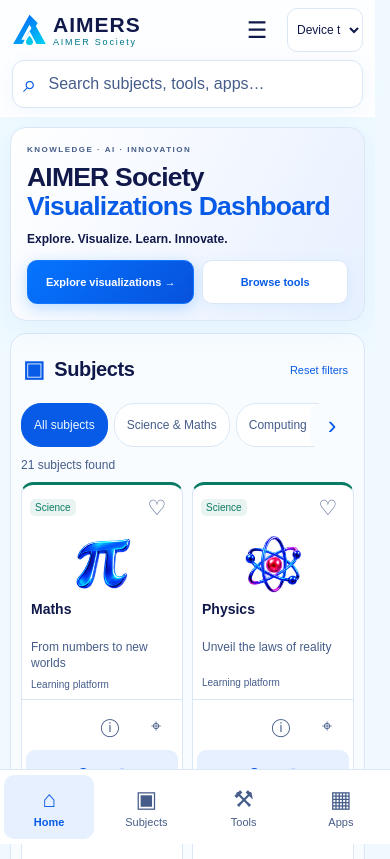
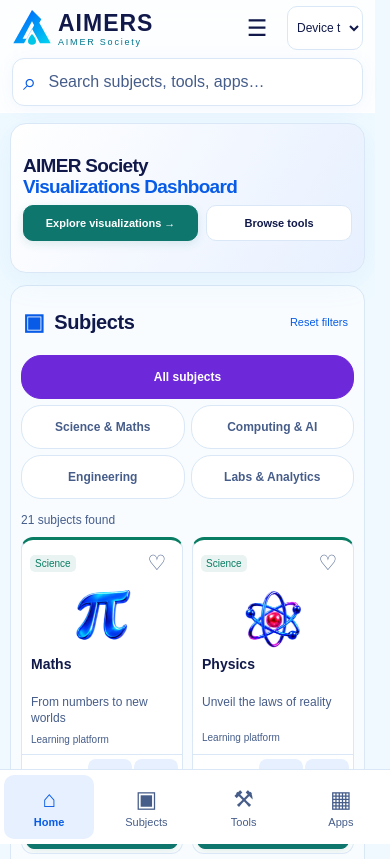
Before and after one commit to indianservers/Visualization-Tools-Dashboard, a plain HTML site: page dist/index.html in a window 390 px wide. Shown: the top 859 px of the page. Drawn offline with Linux system fonts and the light colour scheme.

Commit message:
Update Site source

```diff
--- /dev/null
+++ b/dist/compact.css
@@ -0,0 +1,42 @@
+/* Categories appear immediately after the compact banner. */
+.hero{display:block;min-height:0;height:20dvh;max-height:160px;border-radius:16px}
+.hero-copy{height:100%;padding:12px 18px;display:flex;flex-direction:row;align-items:center;justify-content:space-between;gap:16px;position:relative}
+.hero h1{font-size:clamp(22px,2.4vw,34px);line-height:1.12;letter-spacing:-.7px}
+.hero-copy .eyebrow,.hero-copy h2,.hero-copy>p:not(.eyebrow),.hero-art{display:none}
+.actions{margin:0;flex-shrink:0;display:flex;gap:8px}
+.actions a{padding:10px 16px;font-size:12px;min-height:44px}
+header{padding-top:6px;padding-bottom:6px}
+.brand b{font-size:23px}.logo{width:40px;height:40px}
+.filter-wrap{padding-right:0!important}
+.filters{flex-wrap:wrap;overflow:visible;margin:0 0 8px;gap:8px}
+.filters button{white-space:normal;min-height:44px;font-weight:600}
+.filter-next{display:none!important}
+.primary,.card-actions a{background:#0f766e;color:#fff;border:1px solid #0f766e;box-shadow:0 3px 10px #0f766e20}
+.primary:hover,.card-actions a:hover{background:#115e59;border-color:#115e59;color:#fff}
+.secondary{background:var(--surface);color:var(--ink);border-color:var(--line);box-shadow:none}
+.secondary:hover{background:var(--soft)}
+.filters button.selected,body.dark .filters button.selected{background:#6d28d9;border-color:#6d28d9;color:#fff}
+.filters button:hover:not(.selected){background:var(--soft);border-color:var(--blue)}
+.card-actions a{border-radius:8px}
+.card-actions button{color:var(--muted);background:var(--soft);border-radius:8px}
+.card-actions button:hover{color:var(--ink);background:var(--line)}
+body.dark .primary,body.dark .card-actions a{background:#0f766e;color:#fff;border-color:#2dd4bf}
+.card-img,.app-card img,.featured img{animation:icon-float 4s ease-in-out infinite;transform-origin:center;will-change:transform}
+.card:nth-child(3n+2) .card-img{animation-delay:-1.3s}
+.card:nth-child(3n) .card-img{animation-delay:-2.6s}
+.card:hover .card-img,.card:focus-within .card-img{animation:icon-play .7s ease-in-out infinite alternate}
+@keyframes icon-float{0%,100%{transform:translateY(0)}50%{transform:translateY(-5px)}}
+@keyframes icon-play{from{transform:translateY(-3px) rotate(-3deg) scale(1.02)}to{transform:translateY(-7px) rotate(3deg) scale(1.06)}}
+@media(min-width:1101px){.grid{grid-template-columns:repeat(4,minmax(0,1fr))}}
+@media(max-width:767px){
+.hero{max-height:150px}
+.hero-copy{padding:10px 12px;flex-direction:column;align-items:flex-start;justify-content:center;gap:8px}
+.hero h1{font-size:clamp(19px,4.7vw,27px)}
+.actions{width:100%;display:grid;grid-template-columns:1.2fr 1fr}
+.actions a{font-size:11px;padding:6px;min-height:36px}
+.filters{gap:6px;display:grid;grid-template-columns:repeat(2,minmax(0,1fr))}
+.filters button:first-child{grid-column:1/-1}
+.filters button{padding:8px;font-size:12px}
+}
+@media(max-height:600px){.hero h1 br{display:none}.hero h1{font-size:18px}.hero-copy{gap:5px;padding:6px 12px}.actions a{min-height:32px;padding:5px 10px}}
+@media(prefers-reduced-motion:reduce){.card-img,.app-card img,.featured img,.card:hover .card-img,.card:focus-within .card-img{animation:none;will-change:auto}}
--- a/dist/index.html
+++ b/dist/index.html
@@ -1,5 +1,5 @@
 <!doctype html>
-<html lang="en"><head><meta charset="UTF-8"><meta name="viewport" content="width=device-width,initial-scale=1"><meta name="theme-color" content="#006aff"><meta name="description" content="Explore AIMER Society interactive visualizations, science labs and AI learning tools."><title>AIMER Society • Visualizations Dashboard</title><link rel="stylesheet" href="style.css"><link rel="stylesheet" href="enhancements.css"><link rel="stylesheet" href="mobile-first.css"></head>
+<html lang="en"><head><meta charset="UTF-8"><meta name="viewport" content="width=device-width,initial-scale=1"><meta name="theme-color" content="#006aff"><meta name="description" content="Explore AIMER Society interactive visualizations, science labs and AI learning tools."><title>AIMER Society • Visualizations Dashboard</title><link rel="stylesheet" href="style.css"><link rel="stylesheet" href="enhancements.css"><link rel="stylesheet" href="mobile-first.css"><link rel="stylesheet" href="compact.css"></head>
 <body><header><a class="brand" href="#home" aria-label="AIMER Society home"><span class="logo"></span><span><b>AIMERS</b><small>AIMER Society</small></span></a><label class="search"><span>⌕</span><input id="search" type="search" placeholder="Search subjects, visualizations, tools, labs…" aria-label="Search subjects and apps"><kbd>/</kbd></label><button id="menu" aria-label="Toggle navigation" aria-expanded="false">☰</button><nav><a class="active" href="#home">⌂ <span>Home</span></a><a href="#subjects">▣ <span>Subjects</span></a><a href="#tools">⚒ <span>Tools</span></a><a href="#apps">▦ <span>Google Apps</span></a><button data-dialog="community">♧ <span>Community</span></button><button data-dialog="about">ⓘ <span>About</span></button></nav><button id="theme" aria-label="Switch color theme">☼</button></header>
 <main id="home"><section class="hero"><div class="hero-copy"><p class="eyebrow">KNOWLEDGE · AI · INNOVATION · A BRIGHTER TOMORROW</p><h1>AIMER Society<br><em>Visualizations Dashboard</em></h1><h2>Explore. Visualize. Learn. Innovate.</h2><p>Interactive visualizations, simulations, and AI-powered learning tools for researchers, engineers and students. A unified platform for the next generation of problem solvers.</p><div class="actions"><a class="primary" href="#subjects">🚀 Launch Visualizations <span>→</span></a><a class="secondary" href="#subjects">▦ Browse Subjects</a></div></div><div class="hero-art" role="img" aria-label="Glowing AI brain surrounded by futuristic learning visualizations"></div><aside><p>Knowledge<br>Visualized.<br>Futures Realized.</p><small>HUMAN INTELLIGENCE<br>ARTIFICIAL INTELLIGENCE<br>A BRIGHTER TOMORROW</small></aside></section>
 <section id="subjects" class="panel"><div class="section-head"><h2><span>▣</span> Subjects</h2><button id="clear">Explore all subjects →</button></div><div class="filters" aria-label="Subject filters"><button class="selected" data-filter="All">All subjects</button><button data-filter="Science">Science & Maths</button><button data-filter="Computing">Computing & AI</button><button data-filter="Engineering">Engineering</button><button data-filter="Labs">Labs & Analytics</button></div><div id="subjects-grid" class="grid"></div><p id="empty" hidden>No matching subjects. Try another search or category.</p></section>
```
Also changed, not shown: dist/app-v2.js.
